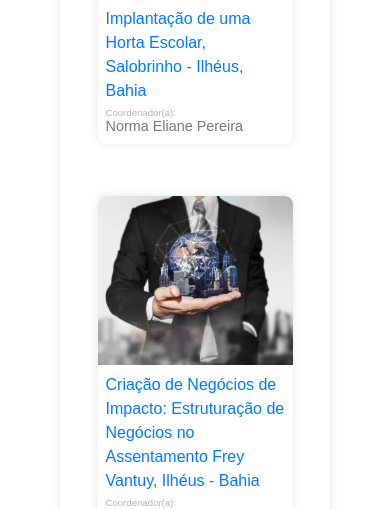
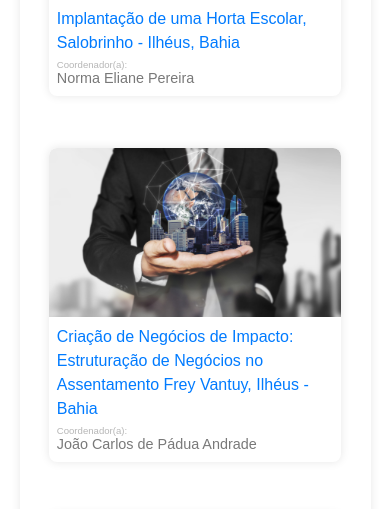
Before and after one commit to NUCOM-PROEX-UESC/UESC-Comunidades, a PHP site: page /uesccomunidade.html in a window 390 px wide. Shown: the part 332-841 px from the top of the page. Run offline with PHP 8.4, Linux system fonts and the light colour scheme; some libraries are stand-ins or nearby versions.

Commit message:
FIX: Adicionando algo

```diff
--- a/Js/carrosselcomunidades.js
+++ b/Js/carrosselcomunidades.js
@@ -169,7 +169,7 @@ function createCard(data) {
     cardsToShow = 1; // Se for uma tela móvel, mostra apenas 1 card
     cardDiv.classList.add("card");
     cardDiv.style.marginTop = "1rem";
-    cardDiv.style.width = "50vw"; // Definindo uma largura fixa para todos os cards
+    cardDiv.style.width = "75vw"; // Definindo uma largura fixa para todos os cards
     cardDiv.style.borderRadius = "8px"; // Adicionando bordas arredondadas
 
     img.src = data.imgUrl;
--- a/css/uesccomunidade.css
+++ b/css/uesccomunidade.css
@@ -294,3 +294,9 @@ h5 {
   transition: color 0.3s ease; /* Adiciona transição suave para a cor */
   font-weight: bolder;
 }
+
+@media screen and (max-width: 768px) {
+  .carrosselcomunidade {
+    width: 90vw;
+  }
+}
```
